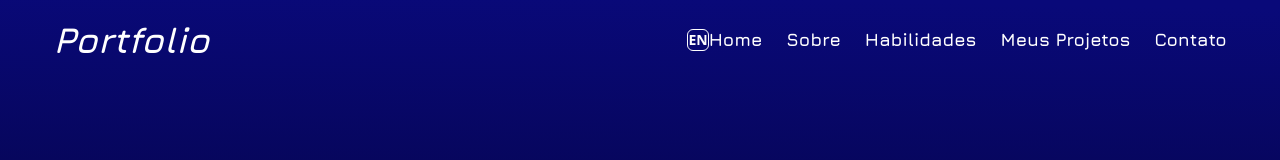
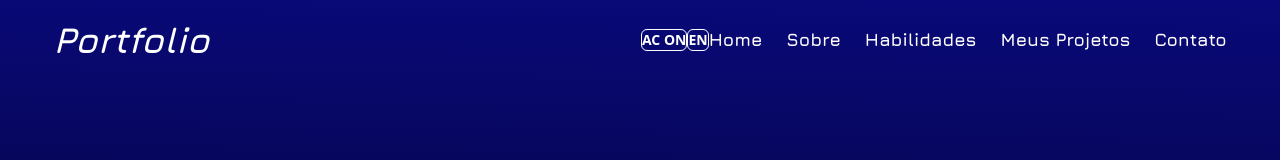
Before and after one commit to patriciastarck/portfolioPatricia, a React (Vite) app: page / in a window 1280 px wide. Shown: the top 160 px of the page. Built offline with nearby package versions, Linux system fonts and the light colour scheme.

Commit message:
Implementei alto contraste

```diff
--- a/src/components/Navbar.jsx
+++ b/src/components/Navbar.jsx
@@ -1,12 +1,14 @@
 import React, { useState, useEffect } from "react";
 import { FiMenu, FiX } from "react-icons/fi";
 import { useLanguage } from "../context/LanguageContext";
+import { useTheme } from "../context/ThemeContext";
 
 export default function Navbar() {
   // Chamada de Hooks dentro do componente funcional: CORRETO
   const [isOpen, setIsOpen] = useState(false);
   const [showLogo, setShowLogo] = useState(true);
   const { language, toggleLanguage, t } = useLanguage();
+  const { highContrast, setHighContrast } = useTheme(); // Usado o hook useTheme
 
   useEffect(() => {
     const handleScroll = () => {
@@ -47,6 +49,22 @@ export default function Navbar() {
           {t("TITLE_PORTFOLIO")}
         </h1>
         <div className="container mx-auto flex items-center justify-end">
+          {/* BOTÃO DE ALTO CONTRASTE ADICIONADO */}
+          <button
+            onClick={() => setHighContrast(!highContrast)}
+            className={`text-white text-sm font-bold border px-2 py-1 rounded-md mr-4 transition-colors duration-300 ${
+              highContrast
+                ? "bg-yellow-400 text-black border-yellow-400 hover:bg-yellow-200"
+                : "border-white hover:bg-white hover:text-gray-900"
+            }`}
+            aria-label={`Toggle High Contrast Mode. Current state: ${
+              highContrast ? "On" : "Off"
+            }`}
+          >
+            {highContrast ? "AC OFF" : "AC ON"}
+          </button>
+          {/* FIM BOTÃO ALTO CONTRASTE */}
+
           {/* O BOTÃO DE LINGUAGEM */}
           <button
             onClick={toggleLanguage}
--- a/src/context/ThemeContext.jsx
+++ b/src/context/ThemeContext.jsx
@@ -1,7 +1,9 @@
-// src/context/ThemeContext.jsx
-import React, { createContext, useState, useEffect } from "react";
+import React, { createContext, useState, useEffect, useContext } from "react";
 
 export const ThemeContext = createContext();
+
+// Export nomeado para consumir o contexto
+export const useTheme = () => useContext(ThemeContext);
 
 export function ThemeProvider({ children }) {
   const [highContrast, setHighContrast] = useState(false);
--- a/src/index.css
+++ b/src/index.css
@@ -1,4 +1,3 @@
-
 @import "tailwindcss";
 
 /* @tailwind base;
@@ -6,9 +5,28 @@
 @tailwind utilities;
 
 :root {
-  --cor1: #3a86ff;
-  --cor2: #f5f5f5;
+  /* Cores base do tema */
+  --color-bg-primary: #080024; /* Base para o fundo do body/seções */
+  --color-bg-secondary: #090979; /* Cor de fundo alternativa */
+  --color-text-primary: #f0f8ff; /* Cor principal do texto (branco/quase branco) */
+  --color-text-accent: #3a86ff; /* Cor de destaque/links (azul) */
+  --color-accent-primary: #801b9c; /* Cor de destaque/hover (roxo) */
+
+  --cor1: var(--color-text-accent); /* Variável existente */
+  --cor2: var(--color-text-primary); /* Variável existente */
   --fonteCapa: "astronomous";
+}
+
+/* ALTO CONTRASTE: Redefine as variáveis com cores de alto contraste */
+.high-contrast {
+  --color-bg-primary: #000000;
+  --color-bg-secondary: #111111;
+  --color-text-primary: #ffffff;
+  --color-text-accent: #ffff00; /* Amarelo brilhante para links/destaques */
+  --color-accent-primary: #00ff00; /* Verde brilhante para hover/destaques */
+
+  /* Força o fundo primário para o body */
+  background-color: var(--color-bg-primary) !important;
 }
 
 * {
@@ -19,8 +37,21 @@
 }
 
 body {
+  /* Aplicando a cor de fundo do tema */
+  background-color: var(--color-bg-primary);
   overflow-x: hidden;
 }
+
+/* REGRAS DE ANULAÇÃO DE FUNDO NO MODO HC:
+  Esta regra genérica aplica o fundo primário e remove qualquer imagem/gradiente de fundo
+  em qualquer elemento que tenha uma classe de fundo (bg-*) dentro do modo high-contrast.
+  Isso garante que todos os fundos escuros customizados sejam substituídos.
+*/
+.high-contrast [class*="bg-"] {
+    background-color: var(--color-bg-primary) !important;
+    background-image: none !important;
+}
+
 
 .globo-img {
     width: 28vw;
@@ -39,14 +70,22 @@ body {
 
 }
 
+/* ALTO CONTRASTE: Mudar a cor da sombra do globo */
+.high-contrast .globo-img {
+    box-shadow: -25px -25px 20px black inset, 10px 30px 20px white inset, 0px 0px 20px var(--color-text-accent);
+}
+
 /* 2. Sombra menor para telas de até 767px (mobile) */
 @media (max-width: 767px) {
     .globo-img {
         /* Redefina os valores da sombra para um tamanho menor */
         box-shadow: -15px -15px 10px black inset, 5px 15px 10px white inset, 0px 0px 10px var(--cor1);
     }
+
+    .high-contrast .globo-img {
+        box-shadow: -15px -15px 10px black inset, 5px 15px 10px white inset, 0px 0px 10px var(--color-text-accent);
+    }
 }
-
 
 
 /* Opcional: Animação */
--- a/src/main.jsx
+++ b/src/main.jsx
@@ -2,12 +2,15 @@ import { StrictMode } from "react";
 import { createRoot } from "react-dom/client";
 import "./index.css";
 import App from "./App.jsx";
-import { LanguageProvider } from "./context/LanguageContext.jsx"; // Deve ser um export nomeado
+import { LanguageProvider } from "./context/LanguageContext.jsx";
+import { ThemeProvider } from "./context/ThemeContext.jsx"; // Importado
 
 createRoot(document.getElementById("root")).render(
   <StrictMode>
     <LanguageProvider>
-      <App />
+      <ThemeProvider>
+        <App />
+      </ThemeProvider>
     </LanguageProvider>
   </StrictMode>
 );
```
